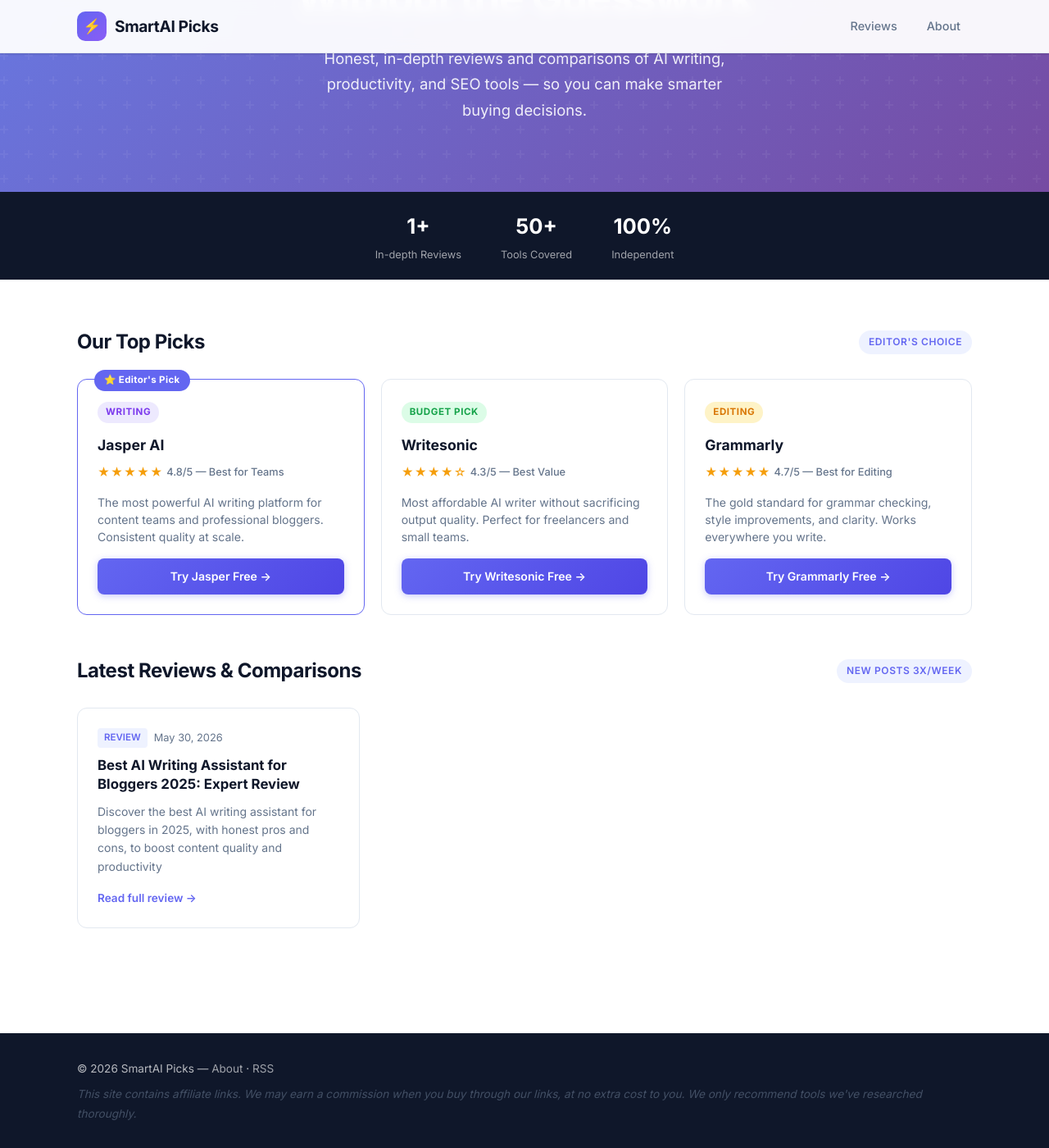
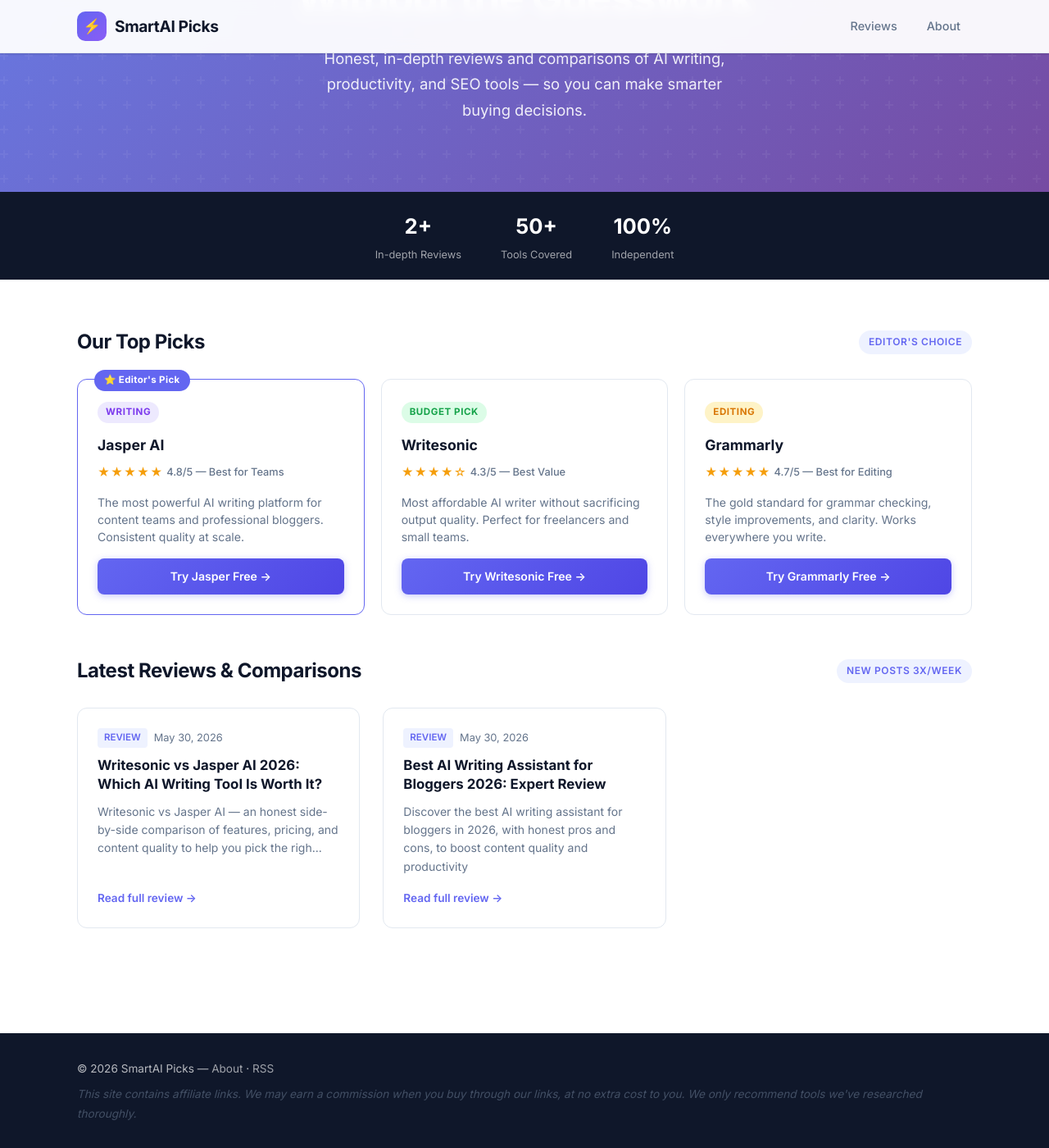
Before and after one commit to Lukas07metzler/ai-tools-hub02, a Jekyll site: the page built from index.md, in a window 1280 px wide and 1400 px high, scrolled down 332 px. Shown: the whole window at 82% size. Built offline with Jekyll 4.4.1, drawn with Linux system fonts in a browser that asks for light colours; part of the change alters nothing that is shown.

Commit message:
Fix year 2025→2026 in writing assistant article, add Writesonic vs Jasper comparison
Co-Authored-By: Claude Sonnet 4.6 <noreply@anthropic.com>

```diff
--- a/_posts/2026-05-30-best-ai-writing-assistant-for-bloggers-2025.md
+++ b/_posts/2026-05-30-best-ai-writing-assistant-for-bloggers-2025.md
@@ -1,14 +1,14 @@
 ---
-title: "Best AI Writing Assistant for Bloggers 2025: Expert Review"
-description: "Discover the best AI writing assistant for bloggers in 2025, with honest pros and cons, to boost content quality and productivity"
+title: "Best AI Writing Assistant for Bloggers 2026: Expert Review"
+description: "Discover the best AI writing assistant for bloggers in 2026, with honest pros and cons, to boost content quality and productivity"
 date: 2026-05-30
 keywords: AI writing assistant, bloggers, content creation, writing tools, productivity
 featured_tool: "Jasper AI"
 ---
 
-# Best AI Writing Assistant for Bloggers 2025: Expert Review
+# Best AI Writing Assistant for Bloggers 2026: Expert Review
 
-Many bloggers struggle with creating high-quality, engaging content on a consistent basis, which can lead to decreased website traffic and lower engagement. This problem is further exacerbated by the time-consuming process of researching, outlining, and editing blog posts, taking away from other important tasks. Without a reliable solution, bloggers risk falling behind in their content creation, ultimately affecting their online presence and reputation. Fortunately, this article provides a comprehensive review of the best AI writing assistant for bloggers in 2025, offering a solution to this pressing issue.
+Many bloggers struggle with creating high-quality, engaging content on a consistent basis, which can lead to decreased website traffic and lower engagement. This problem is further exacerbated by the time-consuming process of researching, outlining, and editing blog posts, taking away from other important tasks. Without a reliable solution, bloggers risk falling behind in their content creation, ultimately affecting their online presence and reputation. Fortunately, this article provides a comprehensive review of the best AI writing assistant for bloggers in 2026, offering a solution to this pressing issue.
 
 <div class="key-takeaways">
 
@@ -64,14 +64,14 @@ The best AI writing assistant for bloggers is ideal for professional bloggers, c
 Jasper AI is a top-rated AI writing assistant that offers a range of features, including content generation, editing, and SEO optimization. Compared to alternatives like Writesonic and Copy.ai, Jasper AI stands out for its professional-grade content quality, user-friendly interface, and comprehensive features. However, Writesonic is a more affordable option that still offers impressive content generation capabilities, making it a great choice for bloggers on a budget. Copy.ai, on the other hand, excels at marketing copy and is a great option for businesses focused on advertising and promotional content.
 
 ## Our Verdict
-In conclusion, the best AI writing assistant for bloggers in 2025 is Jasper AI, offering a powerful combination of content generation, editing, and SEO optimization features. While it may come with a higher price tag, the benefits of using Jasper AI far outweigh the costs for professional bloggers and content teams. For those on a budget, Writesonic is a great alternative that still provides impressive content generation capabilities. Try Jasper AI today with
+In conclusion, the best AI writing assistant for bloggers in 2026 is Jasper AI, offering a powerful combination of content generation, editing, and SEO optimization features. While it may come with a higher price tag, the benefits of using Jasper AI far outweigh the costs for professional bloggers and content teams. For those on a budget, Writesonic is a great alternative that still provides impressive content generation capabilities. Try Jasper AI today with
 <div class="affiliate-cta"><a href="https://www.jasper.ai" target="_blank" rel="noopener nofollow sponsored" class="cta-button">Try Jasper AI Free</a><span class="disclaimer">Affiliate link — we earn a commission at no extra cost to you.</span></div>
  and discover how it can transform your content creation process.
 
 ## Frequently Asked Questions
 
-**Q: What is the best AI writing assistant for bloggers in 2025?**
-A: The best AI writing assistant for bloggers in 2025 is Jasper AI, offering professional-grade content quality and comprehensive features.
+**Q: What is the best AI writing assistant for bloggers in 2026?**
+A: The best AI writing assistant for bloggers in 2026 is Jasper AI, offering professional-grade content quality and comprehensive features.
 
 **Q: How much does an AI writing assistant cost?**
 A: Pricing plans for AI writing assistants vary, with basic plans starting at around $29-$49/month and pro plans ranging from $99-$149/month.
--- /dev/null
+++ b/_posts/2026-05-30-writesonic-vs-jasper-ai-comparison.md
@@ -0,0 +1,88 @@
+---
+title: "Writesonic vs Jasper AI 2026: Which AI Writing Tool Is Worth It?"
+description: "Writesonic vs Jasper AI — an honest side-by-side comparison of features, pricing, and content quality to help you pick the right tool in 2026"
+date: 2026-05-30
+keywords: Writesonic vs Jasper AI, AI writing tools, content generation, comparison, 2026
+featured_tool: "Writesonic"
+---
+
+# Writesonic vs Jasper AI 2026: Which AI Writing Tool Is Worth It?
+
+Choosing between Writesonic and Jasper AI is one of the most common dilemmas for bloggers and content marketers in 2026. Both tools promise to speed up your writing and improve quality — but they target different users and budgets. This honest comparison breaks down exactly what each tool does well, where it falls short, and who should use which.
+
+<div class="key-takeaways">
+
+**Key Takeaways**
+- Jasper AI leads on content quality and brand voice consistency, making it the better pick for professional teams.
+- Writesonic is significantly cheaper and now includes a GPT-4o-powered free tier — ideal for solo bloggers and startups.
+- For SEO-focused content, Writesonic's built-in Surfer SEO integration gives it an edge over Jasper at a lower price point.
+
+</div>
+
+## Quick Overview
+
+| | Writesonic | Jasper AI |
+|---|---|---|
+| Starting price | Free (limited) / $16/mo | $39/mo |
+| Best for | Budget-conscious bloggers, SEO writers | Content teams, brand consistency |
+| AI model | GPT-4o + proprietary | Claude + GPT-4o |
+| Free trial | Yes — free plan available | 7-day trial |
+| SEO integration | Built-in (Surfer SEO) | Via add-on |
+
+## Content Quality
+
+Jasper AI consistently produces more polished, natural-sounding long-form content. Its brand voice feature lets teams lock in a consistent tone across hundreds of articles — a clear advantage for agencies and larger operations.
+
+Writesonic has closed the gap significantly in 2026 with its GPT-4o upgrade. Short-form content (ads, product descriptions, email subject lines) is where Writesonic genuinely shines. For blog posts over 1,500 words, Jasper still has the edge.
+
+## Pricing: A Big Difference
+
+Writesonic's free plan covers up to 10,000 words/month — enough to test the tool properly. Paid plans start at $16/month. That's less than half of Jasper's entry price.
+
+Jasper starts at $39/month and rises quickly for team seats. The price is justified for power users, but solo bloggers rarely need everything in that plan.
+
+## SEO Features
+
+This is where Writesonic pulls ahead for most content creators. The built-in Surfer SEO integration means you can optimize while you write, without switching tools or paying extra. Jasper requires a separate Surfer SEO subscription for the same workflow.
+
+## Ease of Use
+
+Both tools have clean interfaces. Writesonic's dashboard is slightly more beginner-friendly — most users are producing content within 5 minutes of signing up. Jasper's interface is more feature-dense, which is great for power users but can feel overwhelming initially.
+
+## Pros and Cons
+
+**Writesonic**
+- Pros: Affordable, free tier, built-in SEO, fast onboarding
+- Cons: Long-form quality slightly below Jasper, brand voice less sophisticated
+
+**Jasper AI**
+- Pros: Best-in-class long-form content, strong brand voice, team collaboration features
+- Cons: Expensive, no meaningful free plan, overkill for solo bloggers
+
+## Who Should Use Which?
+
+**Choose Writesonic if** you're a solo blogger, freelancer, or startup that needs to produce SEO content efficiently without a big budget. The free plan alone is worth testing.
+
+**Choose Jasper AI if** you run a content team, work with clients, or need brand voice consistency across a large volume of output. The higher price reflects real value for professional use cases.
+
+## Our Verdict
+
+For most readers of this blog — individual creators and small operations — Writesonic is the smarter starting point in 2026. Start free, upgrade only when you need to. If you scale to a team or need premium content quality, Jasper AI is worth the investment.
+
+<div class="affiliate-cta"><a href="https://writesonic.com" target="_blank" rel="noopener nofollow sponsored" class="cta-button">Try Writesonic Free</a><span class="disclaimer">Affiliate link — we earn a commission at no extra cost to you.</span></div>
+
+<div class="affiliate-cta"><a href="https://www.jasper.ai" target="_blank" rel="noopener nofollow sponsored" class="cta-button">Try Jasper AI Free for 7 Days</a><span class="disclaimer">Affiliate link — we earn a commission at no extra cost to you.</span></div>
+
+## Frequently Asked Questions
+
+**Q: Is Writesonic better than Jasper AI?**
+A: For budget-conscious users and SEO writers, yes. For professional teams needing brand voice and premium quality, Jasper AI is the better choice.
+
+**Q: Does Writesonic have a free plan?**
+A: Yes — Writesonic offers a free plan with up to 10,000 words/month, no credit card required.
+
+**Q: Which tool is better for SEO blog posts?**
+A: Writesonic, thanks to its built-in Surfer SEO integration that competitors charge extra for.
+
+**Q: Can I use both tools together?**
+A: There's rarely a reason to. Pick one based on your budget and content needs — both cover the full blog writing workflow on their own.
```
